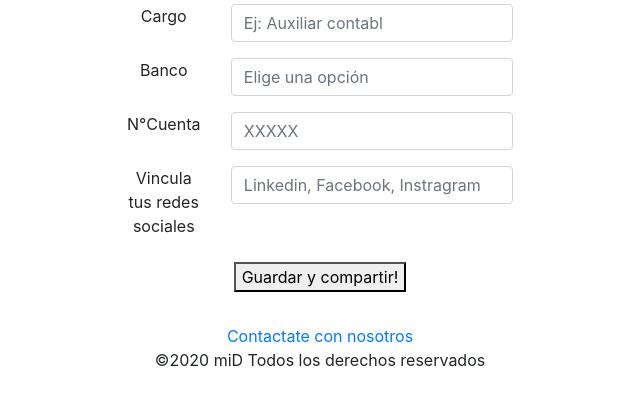
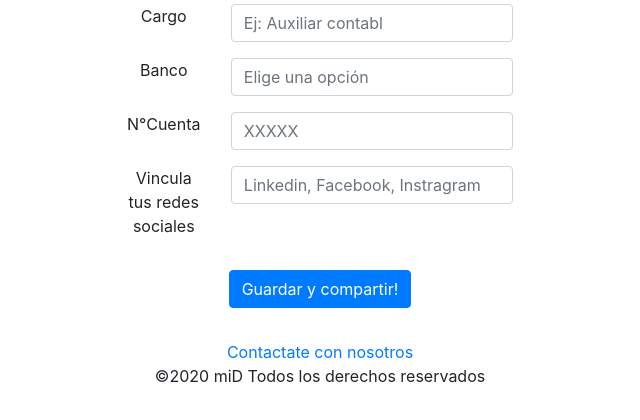
Before and after one commit to proyectobIT2020/miD, a Flask app: page /datos in a window 1280 px wide. Shown: the part 862-1282 px from the top of the page, without its empty margins (320-960 px from the left). Before the commit the page ends 1229 px from the top, so only its background shows below. Run offline with Flask 2, Linux system fonts and the light colour scheme; some libraries are stand-ins or nearby versions.

Commit message:
Update ingresarDatos.html
Modifica boton

```diff
--- a/Templates/ingresarDatos.html
+++ b/Templates/ingresarDatos.html
@@ -111,9 +111,7 @@
             </div>
         </form>
         <form action="">
-          <button type="submit">
-            Guardar y compartir!
-          </button>
+          <a class="btn btn-primary" href="{{ url_for('perfil') }}" role= "button" style="margin-top: 8px">Guardar y compartir!</a>
         </form>
       </p>
     </div>
```
